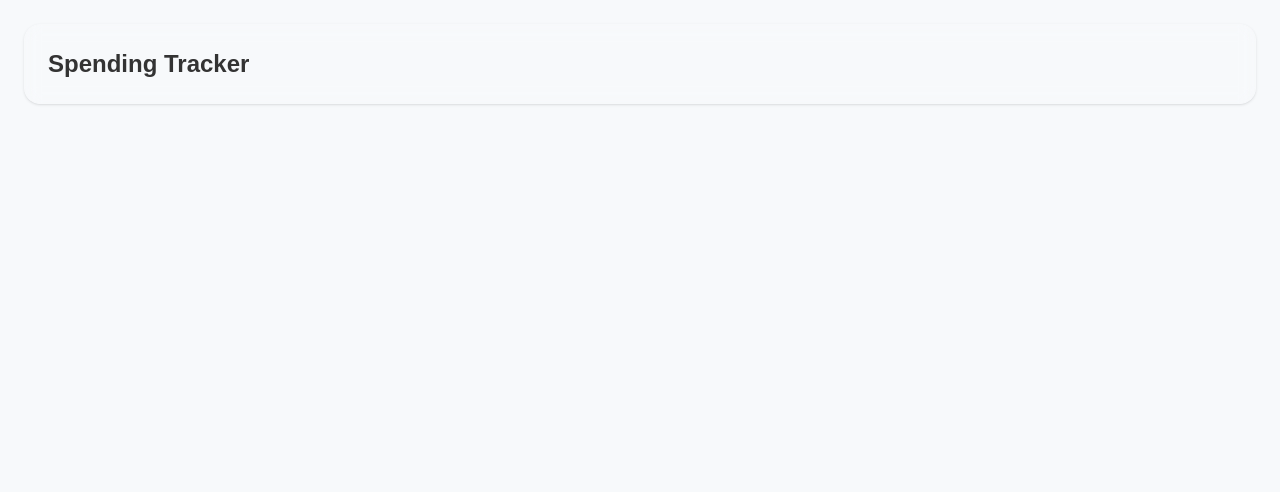
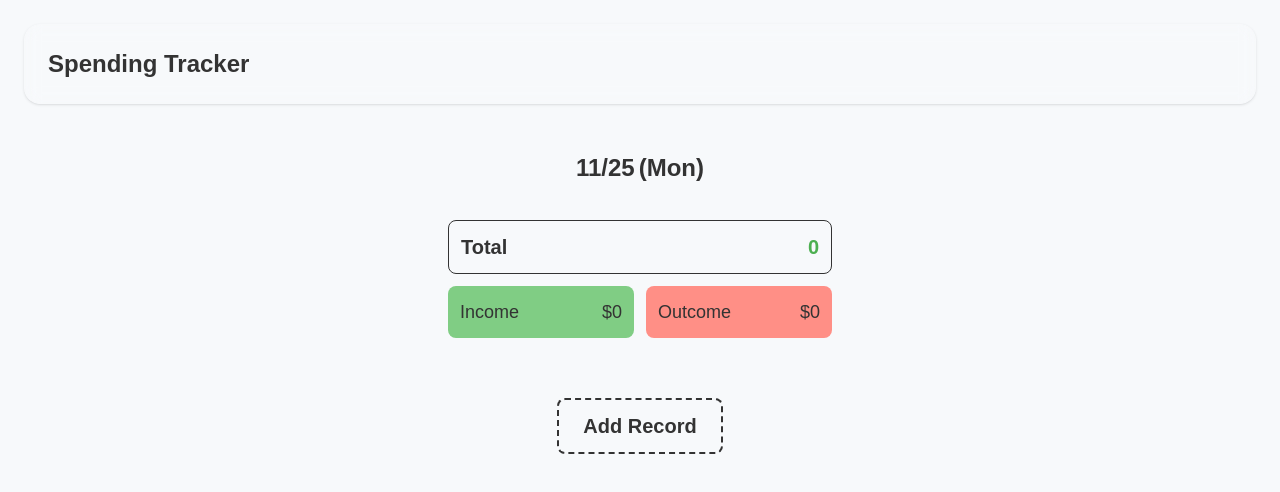
Before and after one commit to KW-Yeh/SpendingTracker, a Next.js app in the folder my-app/: page / in a window 1280 px wide. Shown: the top 492 px of the page. Built offline with nearby package versions, Linux system fonts and the light colour scheme.

Commit message:
First Page (without function)

```diff
--- a/my-app/src/app/page.tsx
+++ b/my-app/src/app/page.tsx
@@ -1,7 +1,12 @@
+import { SpendingInfoSection } from "@/components/SpendingInfoSection";
+import { SpendingInfoProvider } from "@/context/SpendingInfoProvider";
+
 export default function Home() {
   return (
-    <div className="w-full flex-1 max-w-80 mx-auto flex flex-col gap-6">
-
+    <div className="w-full flex-1 max-w-96 mx-auto flex flex-col gap-6">
+      <SpendingInfoProvider>
+        <SpendingInfoSection />
+      </SpendingInfoProvider>
     </div>
   );
 }
--- /dev/null
+++ b/my-app/src/components/SpendingInfoSection.tsx
@@ -0,0 +1,52 @@
+"use client";
+
+import { useSpendingInfo } from "@/context/SpendingInfoProvider";
+import { normalizeNumber } from "@/utils/normalizeNumber";
+
+const WEEKDAY = ["Sun", "Mon", "Tue", "Wed", "Thu", "Fri", "Sat"];
+
+export const SpendingInfoSection = () => {
+  const { state } = useSpendingInfo();
+  const today = new Date();
+
+  return (
+    <div className="flex flex-col w-full gap-3">
+      {/* Title */}
+      <div className="flex w-full items-center justify-center gap-1 py-6">
+        <span className="text-2xl font-bold">
+          {today.getMonth() + 1}/{today.getDate()}
+        </span>
+        <span className="text-2xl font-bold">({WEEKDAY[today.getDay()]})</span>
+      </div>
+
+      {/* Total Spending */}
+      <div className="flex w-full items-center justify-between gap-3 rounded-lg border border-solid border-text p-3">
+        <span className="text-xl font-bold">Total</span>
+        <span
+          className={`text-xl font-bold ${state.total < 0 ? "text-red-500" : "text-green-500"}`}
+        >
+          {state.total}
+        </span>
+      </div>
+
+      {/* Income & Outcome */}
+      <div className="grid w-full grid-cols-2 gap-3">
+        <div className="col-span-1 flex items-center justify-between gap-3 rounded-lg bg-green-300 p-3">
+          <span className="text-lg">Income</span>
+          <span className="text-lg">${normalizeNumber(state.income)}</span>
+        </div>
+        <div className="col-span-1 flex items-center justify-between gap-3 rounded-lg bg-red-300 p-3">
+          <span className="text-lg">Outcome</span>
+          <span className="text-lg">${normalizeNumber(state.outcome)}</span>
+        </div>
+      </div>
+
+      {/* Add Record */}
+      <div className="flex w-full items-center justify-center pt-12">
+        <button className="px-6 py-3 border-2 border-dashed border-text text-xl font-semibold transition-all rounded-lg hover:border-2 hover:border-solid hover:text-blue-500 hover:shadow-blue-300 hover:shadow-lg hover:border-blue-500">
+          Add Record
+        </button>
+      </div>
+    </div>
+  );
+};
--- /dev/null
+++ b/my-app/src/context/SpendingInfoProvider.tsx
@@ -0,0 +1,133 @@
+"use client";
+
+import {
+  createContext,
+  Dispatch,
+  ReactNode,
+  useContext,
+  useMemo,
+  useReducer,
+} from "react";
+
+interface ContextValue {
+  state: SpendingInfo;
+  dispatcher: Dispatch<Actions>;
+}
+
+const INITIAL_STATE: SpendingInfo = {
+  total: 0,
+  income: 0,
+  outcome: 0,
+  incomes: [],
+  outcomes: [],
+};
+
+const INITIAL_CONTEXT_VALUE: ContextValue = {
+  state: INITIAL_STATE,
+  dispatcher: () => null,
+};
+
+enum ActionType {
+  addIncome = "ADD_INCOME",
+  addOutcome = "ADD_OUTCOME",
+  removeIncome = "REMOVE_INCOME",
+  removeOutcome = "REMOVE_OUTCOME",
+  updateIncome = "UPDATE_INCOME",
+  updateOutcome = "UPDATE_OUTCOME",
+}
+
+type Actions =
+  | { type: ActionType.addIncome; payload: SpendingRecord }
+  | { type: ActionType.addOutcome; payload: SpendingRecord }
+  | { type: ActionType.removeIncome; payload: string }
+  | { type: ActionType.removeOutcome; payload: string }
+  | { type: ActionType.updateIncome; payload: SpendingRecord }
+  | { type: ActionType.updateOutcome; payload: SpendingRecord };
+
+const reducer = (state: SpendingInfo, action: Actions): SpendingInfo => {
+  switch (action.type) {
+    case ActionType.addIncome:
+      return {
+        ...state,
+        total: state.total + action.payload.amount,
+        income: state.income + action.payload.amount,
+        incomes: [...state.incomes, action.payload],
+      };
+    case ActionType.addOutcome:
+      return {
+        ...state,
+        total: state.total + action.payload.amount,
+        outcome: state.outcome + action.payload.amount,
+        outcomes: [...state.outcomes, action.payload],
+      };
+    case ActionType.removeIncome:
+      const income = state.incomes.find(
+        (income) => income.id === action.payload,
+      );
+      if (!income) return state;
+      return {
+        ...state,
+        total: state.total - income.amount,
+        income: state.income - income.amount,
+        incomes: state.incomes.filter((income) => income.id !== action.payload),
+      };
+    case ActionType.removeOutcome:
+      const outcome = state.outcomes.find(
+        (outcome) => outcome.id === action.payload,
+      );
+      if (!outcome) return state;
+      return {
+        ...state,
+        total: state.total - outcome.amount,
+        outcome: state.outcome - outcome.amount,
+        outcomes: state.outcomes.filter(
+          (outcome) => outcome.id !== action.payload,
+        ),
+      };
+    case ActionType.updateIncome:
+      return {
+        ...state,
+        total:
+          state.total +
+          state.incomes.find((income) => income.id === action.payload.id)!
+            .amount -
+          action.payload.amount,
+        income:
+          state.income +
+          state.incomes.find((income) => income.id === action.payload.id)!
+            .amount -
+          action.payload.amount,
+        incomes: state.incomes.map((income) =>
+          income.id === action.payload.id ? action.payload : income,
+        ),
+      };
+    case ActionType.updateOutcome:
+      return {
+        ...state,
+        total:
+          state.total +
+          state.outcomes.find((outcome) => outcome.id === action.payload.id)!
+            .amount -
+          action.payload.amount,
+        outcome:
+          state.outcome +
+          state.outcomes.find((outcome) => outcome.id === action.payload.id)!
+            .amount -
+          action.payload.amount,
+        outcomes: state.outcomes.map((outcome) =>
+          outcome.id === action.payload.id ? action.payload : outcome,
+        ),
+      };
+  }
+};
+
+export const SpendingInfoProvider = ({ children }: { children: ReactNode }) => {
+  const [state, dispatcher] = useReducer(reducer, INITIAL_STATE);
+
+  const contextValue = useMemo(() => ({ state, dispatcher }), [state]);
+
+  return <Ctx.Provider value={contextValue}>{children}</Ctx.Provider>;
+};
+
+const Ctx = createContext(INITIAL_CONTEXT_VALUE);
+export const useSpendingInfo = () => useContext(Ctx);
--- /dev/null
+++ b/my-app/src/utils/normalizeNumber.ts
@@ -0,0 +1,17 @@
+export const normalizeNumber = (num: number) => {
+  const res: string[] = [];
+  const digitList = num.toString().split("").toReversed();
+  let count = 0;
+  digitList.forEach((digit) => {
+    if (count !== 0 && count % 3 === 0 && isNumber(digit)) {
+      res.push(",");
+    }
+    res.push(digit);
+    count++;
+  });
+  return res.toReversed().join("");
+};
+
+function isNumber(val: string) {
+  return /^\d+$/.test(val);
+}
```
Also changed, not shown: my-app/src/types/type.d.ts (added, +15 -0 lines).
